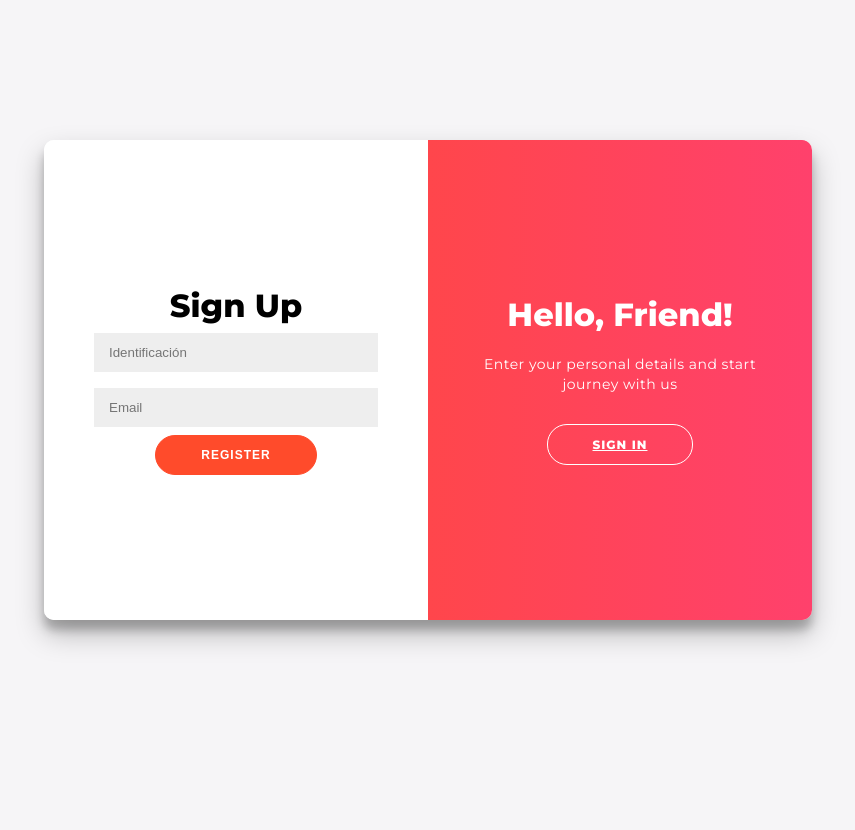
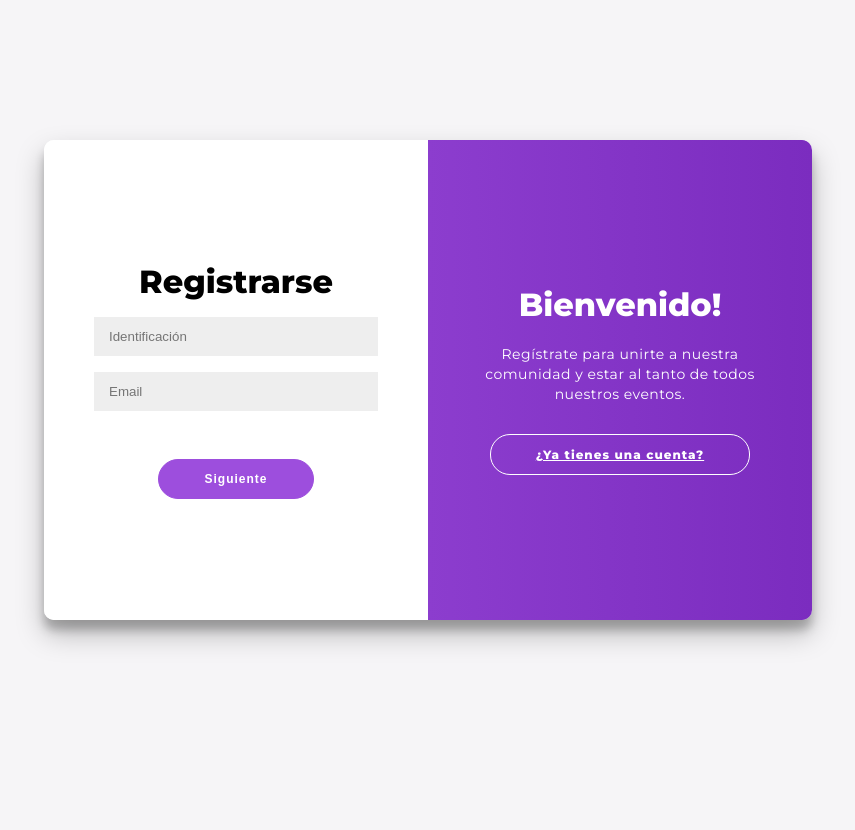
Before and after one commit to Andrewdpg/sistema-de-eventos, a Django app: page /signup/ in a window 1280 px wide. Shown: the whole page, without its empty margins (212-1067 px from the left). Run offline with Django 5.2, Linux system fonts and the light colour scheme.

Commit message:
styles: change register first stage styles

```diff
--- a/src/static/css/signup.css
+++ b/src/static/css/signup.css
@@ -39,14 +39,13 @@ span {
 
 button, a {
 	border-radius: 20px;
-	border: 1px solid #FF4B2B;
-	background-color: #FF4B2B;
+	border: 1px solid #9D4EDD;
+	background-color: #9D4EDD;
 	color: #FFFFFF;
 	font-size: 12px;
 	font-weight: bold;
 	padding: 12px 45px;
 	letter-spacing: 1px;
-	text-transform: uppercase;
 	transition: transform 80ms ease-in;
 }
 
@@ -60,14 +59,13 @@ button:focus {
 
 a.ghost {
 	border-radius: 20px;
-	border: 1px solid #FF4B2B;
-	background-color: #FF4B2B;
+	border: 1px solid #9D4EDD;
+	background-color: #9D4EDD;
 	color: #FFFFFF;
 	font-size: 12px;
 	font-weight: bold;
 	padding: 12px 45px;
 	letter-spacing: 1px;
-	text-transform: uppercase;
 	transition: transform 80ms ease-in;
 	background-color: transparent;
 	border-color: #FFFFFF;
@@ -149,9 +147,9 @@ input {
 }
 
 .overlay {
-	background: #FF416C;
-	background: -webkit-linear-gradient(to right, #FF4B2B, #FF416C);
-	background: linear-gradient(to right, #FF4B2B, #FF416C);
+	background: #7b2cbf;
+	background: -webkit-linear-gradient(to right, #9D4EDD, #7b2cbf);
+	background: linear-gradient(to right, #9D4EDD, #7b2cbf);
 	background-repeat: no-repeat;
 	background-size: cover;
 	background-position: 0 0;
@@ -224,3 +222,19 @@ footer a {
     color: #3c97bf;
     text-decoration: none;
 }
+
+small.error {
+	color: red;
+	font-size: 14px;
+	margin-top: 5px;
+	margin: 0 8px 8px 8px;
+	height: 32px;
+}
+
+form button {
+	margin-top: 8;
+}
+
+form h1 {
+    margin-bottom: 8px;
+}
--- a/src/templates/users/signup.html
+++ b/src/templates/users/signup.html
@@ -15,22 +15,25 @@
     <div class="container" id="container">
         <div class="form-container sign-up-container">
             <form method="POST">
-                <h1>Sign Up</h1>
+                <h1>Registrarse</h1>
                 {% csrf_token %}
                 {{ form.identificacion }}
                 {{ form.email }}
-                {% if err %}
-                    <small class="error">{{ err }}</small>
+                {% if msg %}
+                    <small class="error">{{ msg }}</small>
+                    {% else %}
+                    <small class="error"></small>
                 {% endif %}
-                <button type="submit" class="btn btn-primary">Register</button>
+                <button type="submit" class="btn btn-primary">Siguiente</button>
+
             </form>
         </div>
         <div class="overlay-container">
             <div class="overlay">
                 <div class="overlay-panel overlay-right">
-                    <h1>Hello, Friend!</h1>
-                    <p>Enter your personal details and start journey with us</p>
-                    <a class="ghost" id="signIn" href="{% url "signin" %}">Sign In</a>
+                    <h1>Bienvenido!</h1>
+                    <p>Regístrate para unirte a nuestra comunidad y estar al tanto de todos nuestros eventos.</p>
+                    <a class="ghost" id="signIn" href="{% url "signin" %}">¿Ya tienes una cuenta?</a>
                 </div>
             </div>
         </div>
--- a/src/users/views/signup_views.py
+++ b/src/users/views/signup_views.py
@@ -38,8 +38,8 @@ def signup_first_stage(request):
         user = collection.find_one({'$or': [{'identificacion': identificacion}, {'email': email}]})
 
         if user:
-            err = "La identificación o email ya se encuentran registrados"
-            return render(request, 'users/signup.html', {'form': form, 'err': err})
+            msg = "Estas credenciales ya se encuentran registradas"
+            return render(request, 'users/signup.html', {'form': form, 'msg': msg})
 
         # Busqueda: Se busca en la base de datos de la universidad, para ver si el id y el email que se ve van a emplear ya estan en la db.
         cur = universitydb.cursor()
@@ -62,7 +62,7 @@ def signup_first_stage(request):
                 return redirect('signup_auth', codigo_urlsafe=codigo_urlsafe)
 
             else:
-                err = "La identificación o email no coinciden"
+                err = "La credenciales no coinciden"
                 return render(request, 'users/signup.html', {'form': form, 'err': err})
 
         else:
```
